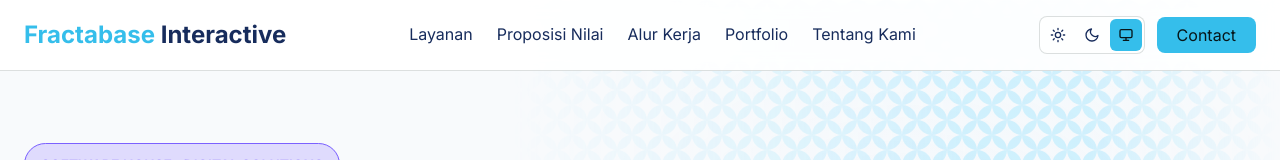
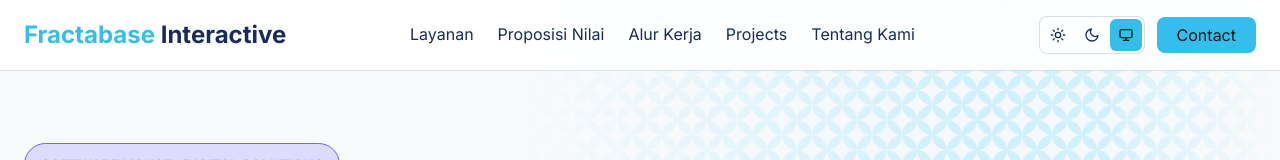
Before and after one commit to fractabase/company-profile, a React (Vite) app: page / in a window 1280 px wide. Shown: the top 160 px of the page. Built offline with nearby package versions, Linux system fonts and the light colour scheme.

Commit message:
refactor(navbar): update NAV_LINKS to replace Portfolio with Projects route
Refactored NAV_LINKS to replace the Portfolio navigation item with Projects and update its route, aligning the navigation structure with the new Projects page and maintaining consistency across the application.

```diff
--- a/src/components/layouts/navbar/Navbar.jsx
+++ b/src/components/layouts/navbar/Navbar.jsx
@@ -7,7 +7,7 @@
   { href: "/services", label: "Layanan", isRoute: true },
   { href: "/#ValueProposition", label: "Proposisi Nilai", isRoute: false },
   { href: "/#WorkProcess", label: "Alur Kerja", isRoute: false },
-  { href: "/#Portfolio", label: "Portfolio", isRoute: false },
+  { href: "/projects", label: "Projects", isRoute: true },
   { href: "/about-us", label: "Tentang Kami", isRoute: true },
 ];
 
```
